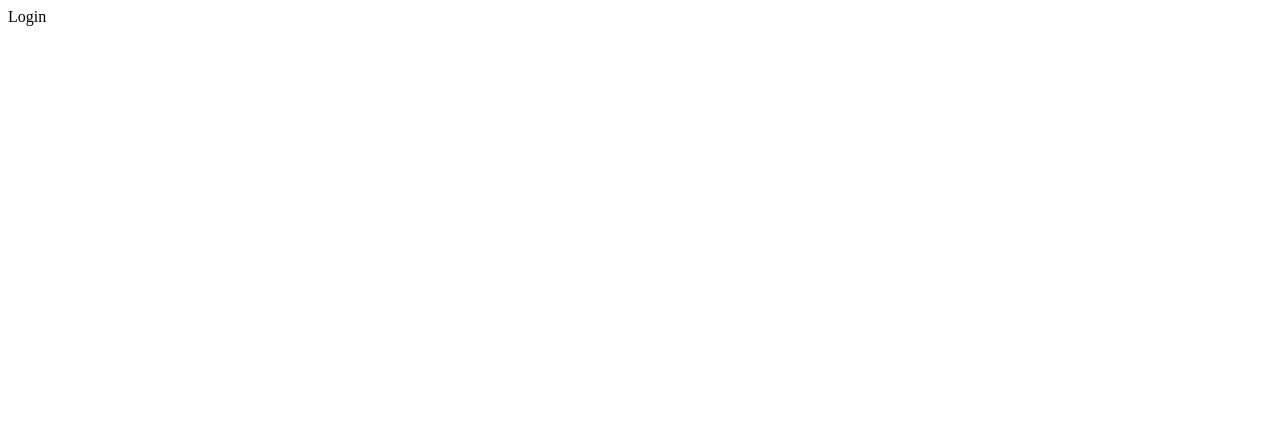
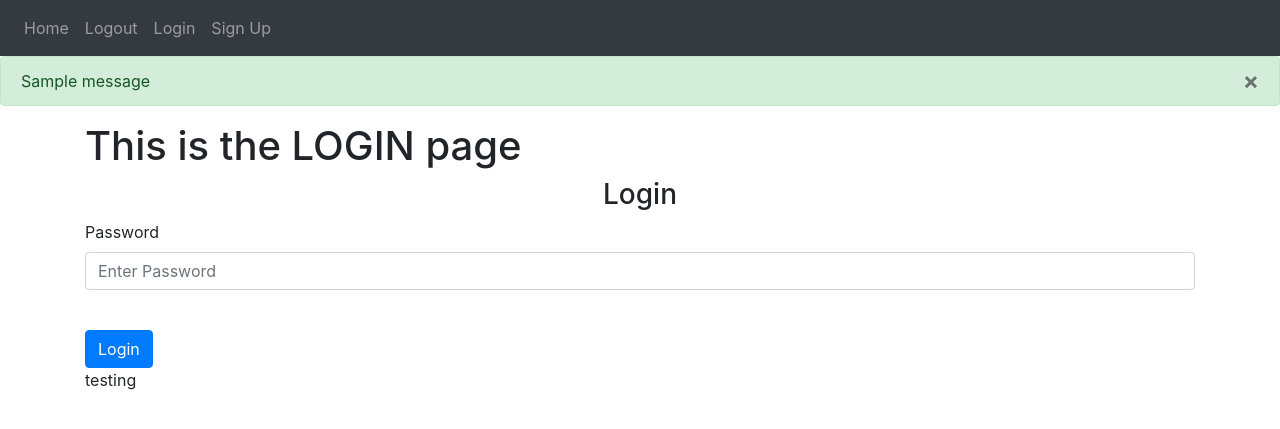
Before and after one commit to 333ryan/usexpress_webapp, a Flask app: page /login in a window 1280 px wide. Before the commit the part shown is almost empty. Shown: the top 429 px of the page. Run offline with Flask 2, Linux system fonts and the light colour scheme; one stand-in notice (Sample message) is shown; some libraries are stand-ins or nearby versions.

Commit message:
add draft login functionality

```diff
--- a/app.py
+++ b/app.py
@@ -1,6 +1,8 @@
 from flaskr import create_app
+from flask_restful import Api
 
 app = create_app()
+api = Api(app)
 
 if __name__ == '__main__':
     app.run(debug=True)
--- a/flaskr/__init__.py
+++ b/flaskr/__init__.py
@@ -1,11 +1,11 @@
 from flask import Flask
-from markupsafe import escape
+from flask_cors import CORS
 
 
 def create_app():
-    app = Flask(__name__)
+    app = Flask(__name__, static_url_path="", static_folder="frontend/build")
     app.config['SECRET_KEY'] = 'this key is so secret'
-
+    CORS(app)
     from .views import views
     from .auth import auth
 
--- a/flaskr/auth.py
+++ b/flaskr/auth.py
@@ -1,11 +1,18 @@
-from flask import Blueprint
+from flask import Blueprint, render_template, request, flash
 
 auth = Blueprint('auth', __name__)
 
 
-@auth.route("/login")
+@auth.route("/login", methods=['GET', 'POST'])
 def login():
-    return "<p>Login</p>"
+    if request.method == 'POST':
+        password = request.form.get('password')
+
+        if len(password) < 1:
+            flash('Please enter a password', category='error')
+        else:
+            flash('Logged in', category='success')
+    return render_template("login.html", text="testing")
 
 
 @auth.route("/logout")
--- a/flaskr/templates/test.html
+++ b/flaskr/templates/base.html
@@ -31,6 +31,35 @@
             </div>
         </div>
     </nav>
+    {% with messages = get_flashed_messages(with_categories=true) %}
+    {% if messages %}
+    {% for category, message in messages %}
+    {% if category == 'error' %}
+        <div class="alert alert-danger alter-dismissable fade show" role="alert">
+            {{ message }}
+            <button type="button" class="close" data-dismiss="alert">
+                <span aria-hidden="true">
+                    &times;
+                </span>
+            </button>
+        </div>
+    {% else %}
+        <div class="alert alert-success alter-dismissable fade show" role="alert">
+            {{ message }}
+            <button type="button" class="close" data-dismiss="alert">
+                <span aria-hidden="true">
+                    &times;
+                </span>
+            </button>
+        </div>
+    {% endif %}
+    {% endfor %}
+    {% endif %}
+    {% endwith %}
+    <div class="container">
+        {% block content %}
+        {% endblock %}
+    </div>
     <script
         src="https://code.jquery.com/jquery-3.2.1.slim.min.js"
         integrity="sha384-KJ3o2DKtIkvYIK3UENzmM7KCkRr/rE9/Qpg6aAZGJwFDMVNA/GpGFF93hXpG5KkN"
@@ -46,9 +75,5 @@
         integrity="sha384-JZR6Spejh4U02d8jOt6vLEHfe/JQGiRRSQQxSfFWpi1MquVdAyjUar5+76PVCmYl"
         crossorigin="anonymous"
     ></script>
-    <div class="container">
-    {% block content %}
-    {% endblock %}
-    </div>
 </body>
 </html>
--- a/flaskr/templates/home.html
+++ b/flaskr/templates/home.html
@@ -1,4 +1,4 @@
-{% extends "test.html" %}
+{% extends "base.html" %}
 {% block title %}REEEEEAAAL HOME{% endblock %}
 {% block h1 %}TESTING HTML BLOCKS{% endblock %}
 {% block content %}
--- /dev/null
+++ b/flaskr/templates/login.html
@@ -0,0 +1,22 @@
+{% extends "base.html" %}
+{% block title %}REEEEEAAAL HOME{% endblock %}
+{% block h1 %}TESTING HTML BLOCKS{% endblock %}
+{% block content %}
+<h1>This is the LOGIN page</h1>
+<form method="POST">
+    <h3 align="center">Login</h3>
+    <div class="form-group">
+        <label for="password">Password</label>
+        <input
+            type="password"
+            class="form-control"
+            id="password"
+            name="password"
+            placeholder="Enter Password"
+        />
+    </div>
+    <br />
+    <button type="submit" class="btn btn-primary">Login</button>
+</form>
+{{ text }}
+{% endblock %}
--- a/flaskr/views.py
+++ b/flaskr/views.py
@@ -14,3 +14,7 @@ def start():
 def firestore():
     doc_ref = user_collection.document("n8tegreoHLQQp2pkL3UkURy8EBf2").get()
     return f"User Data: {doc_ref.to_dict()}"
+
+@views.route('/react')
+def react():
+    return "REACT PAGE CONTENTS"
```
